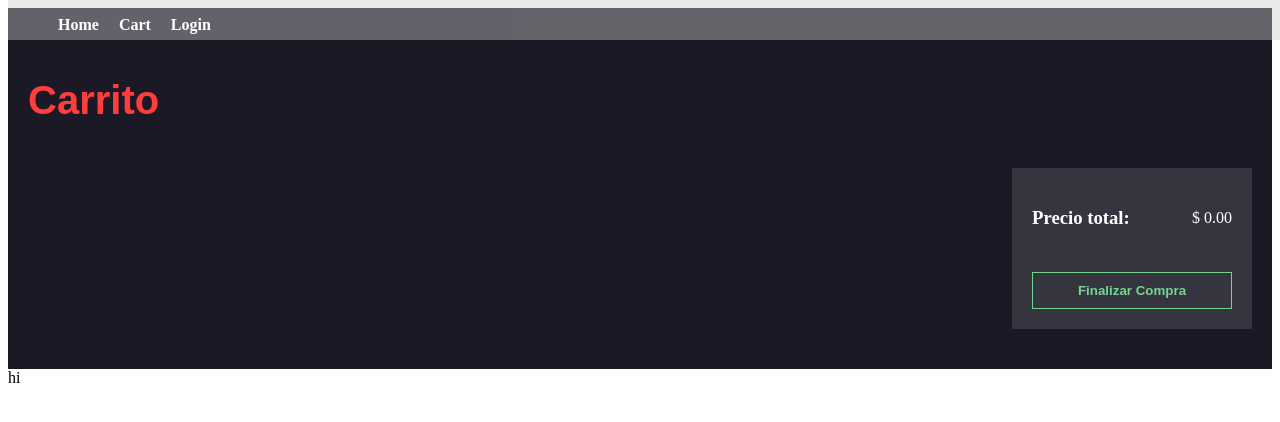
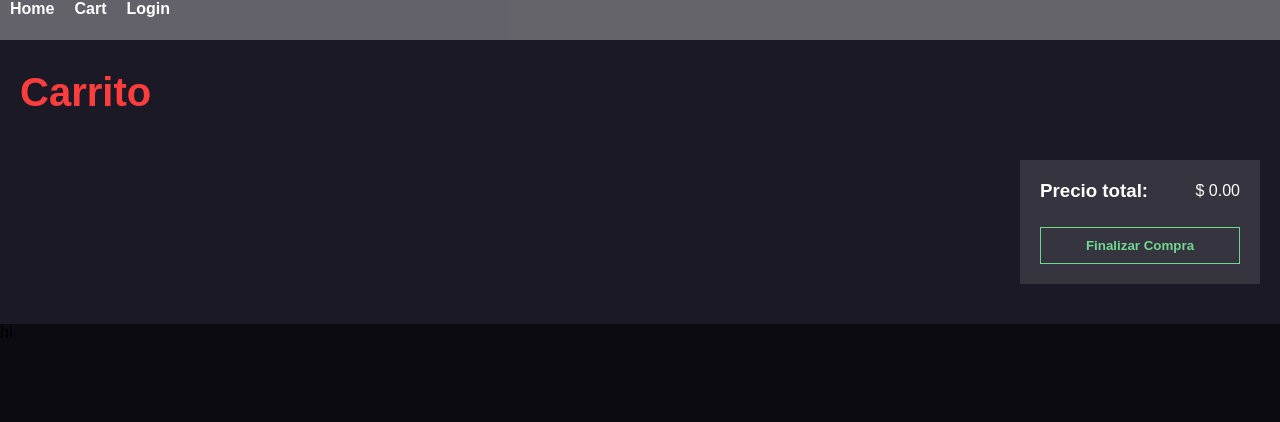
Before and after one commit to 5murdok5/MovieStore, a React (Create React App) app: page /cart in a window 1280 px wide. Shown: the top 422 px of the page. Built offline with nearby package versions, Linux system fonts and the light colour scheme.

Commit message:
update styles on build

```diff
--- a/src/App.tsx
+++ b/src/App.tsx
@@ -4,7 +4,7 @@ import Globalstyle from './styles/globalstyle'
 function App() {
   return (
     <>
-      {/* <Globalstyle /> */}
+      <Globalstyle />
       <PageRoutes />
     </>
   )
--- a/src/styles/globalstyle.ts
+++ b/src/styles/globalstyle.ts
@@ -10,6 +10,9 @@ export default createGlobalStyle`
 
   body {
     background-color: #0c0b11;
+  }
+  #root{
+    margin:0 auto;
   }
 `
 
```
Also changed, not shown: 1 other file (tests, documents, lock files or other folders). Lines whose indentation alone changed are shown as unchanged.
